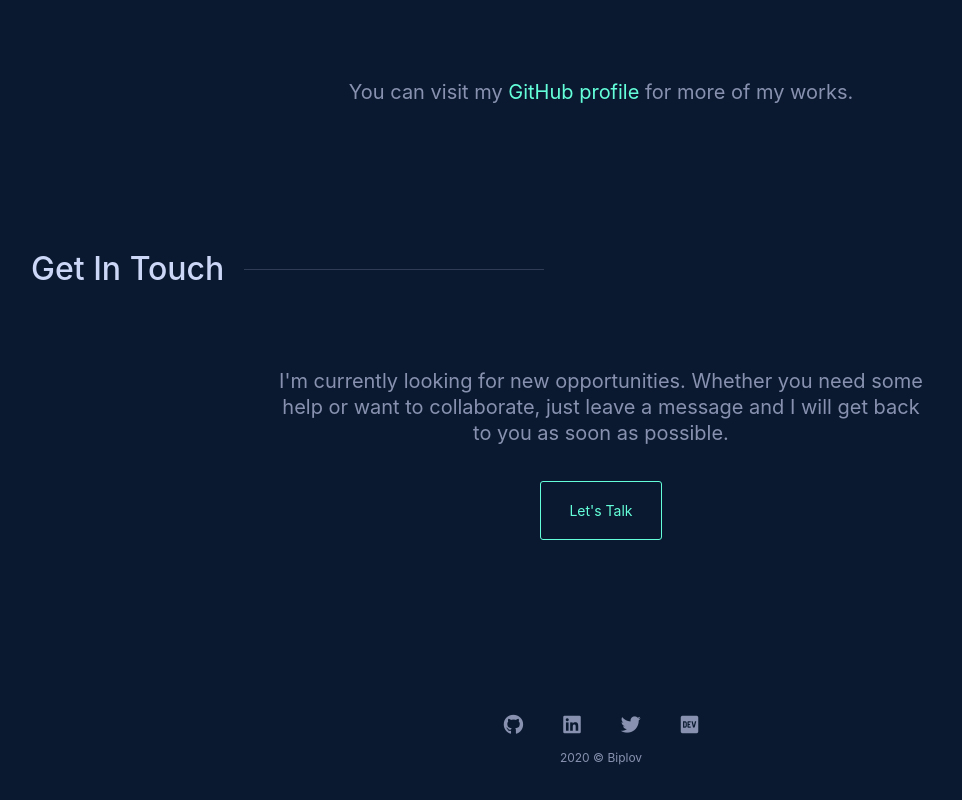
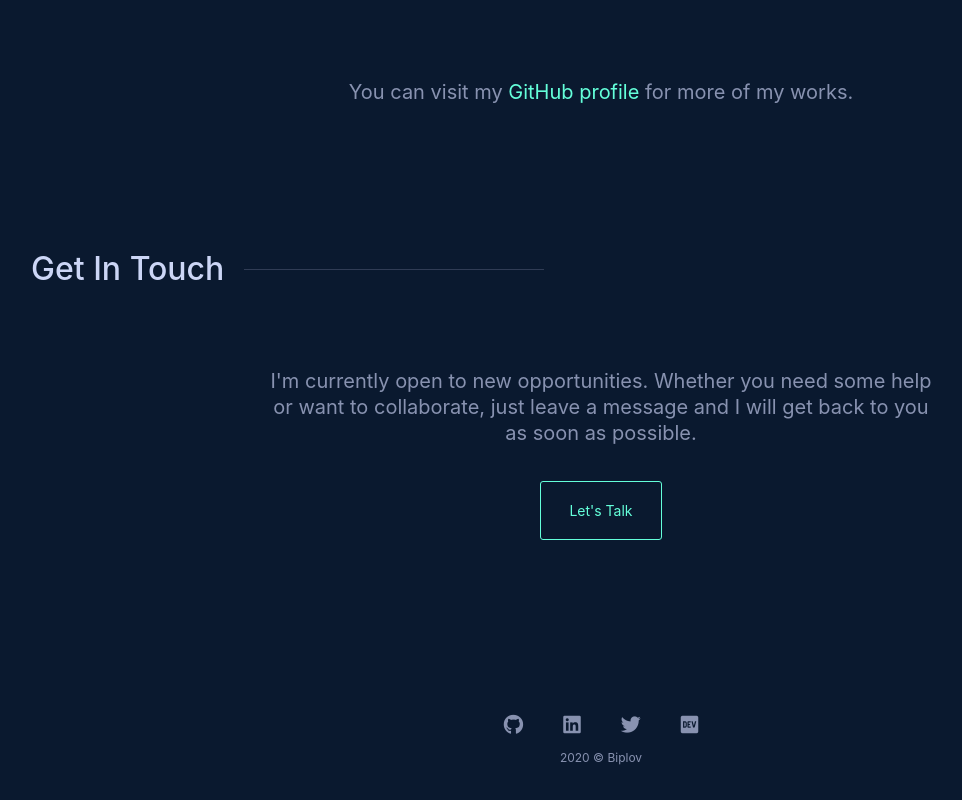
Before and after one commit to beingbiplov/portfolio, a React (Create React App) app: page / in a window 1280 px wide. Shown: the part 3633-4433 px from the top of the page, without its empty margins (39-1001 px from the left). Built offline with nearby package versions, Linux system fonts and the light colour scheme.

Commit message:
minor changes

```diff
--- a/src/components/Contact.js
+++ b/src/components/Contact.js
@@ -10,7 +10,7 @@ const Contact = () =>{
 			</h3>
 			<div className='contact'>
 				<p className='contact_text'>
-					I'm currently looking for new opportunities. Whether you need
+					I'm currently open to new opportunities. Whether you need
 					some help or want to collaborate, just leave a message and I will
 					get back to you as soon as possible.
 				</p>
```
